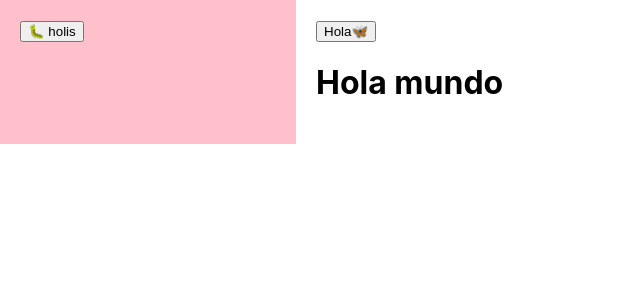
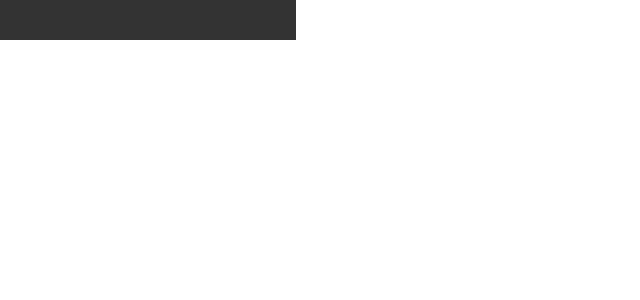
Before and after one commit to santiagocabrera1/Sprint-React, a React (Create React App) app: page / in a window 1280 px wide. Shown: the top 300 px of the page, without its empty margins (0-640 px from the left). Built offline with nearby package versions, Linux system fonts and the light colour scheme.

Commit message:
Estructura general con sidebar y mainArea

```diff
--- a/src/components/MainArea.css
+++ b/src/components/MainArea.css
@@ -11,4 +11,8 @@
         width: calc(100vw - 296px); /* calc es el ancho total de la pantalla menos el ancho del sidebar, puedo restar vw menos px :) */
 
     }
+    button {
+        display: none;
+
+    }
 }
--- a/src/components/MainArea.js
+++ b/src/components/MainArea.js
@@ -4,7 +4,7 @@ import './MainArea.css'
 const MainArea = ({children, toggleMenu}) => {
   return (
     <div className='mainArea'>
-    <button onClick={toggleMenu}>Hola🦋</button>
+    <button onClick={toggleMenu}>✅</button>
         {children}
     </div>
   )
--- a/src/components/Sidebar.css
+++ b/src/components/Sidebar.css
@@ -2,9 +2,11 @@
     position: fixed;
     left: -296px;
     width: 296px;
+    height: auto;
     padding: 20px;
     transition: left 0.3s ease-in-out;
-    background-color: pink;
+    background-color: rgba(51, 51, 51, 1);
+    ;
 }
 
 .mainSidebar.open {
@@ -15,6 +17,5 @@
     .mainSidebar {
         position: relative;
         left: 0;
-
     }
 }
--- a/src/components/Sidebar.js
+++ b/src/components/Sidebar.js
@@ -4,7 +4,7 @@ import './Sidebar.css'
 const Sidebar = ({isOpen, toggleMenu}) => {
   return (
     <aside className={`mainSidebar ${isOpen ? 'open' : 'close'}`} >
-        <button onClick={toggleMenu}>🐛 holis</button>
+        <button onClick={toggleMenu}>❌</button>
     </aside>
   )
 }
--- a/src/pages/Home/Home.js
+++ b/src/pages/Home/Home.js
@@ -5,7 +5,6 @@ const Home = () => {
 
   return (
     <main>
-        <h1>Hola mundo</h1>
     </main>
   )
 }
```
